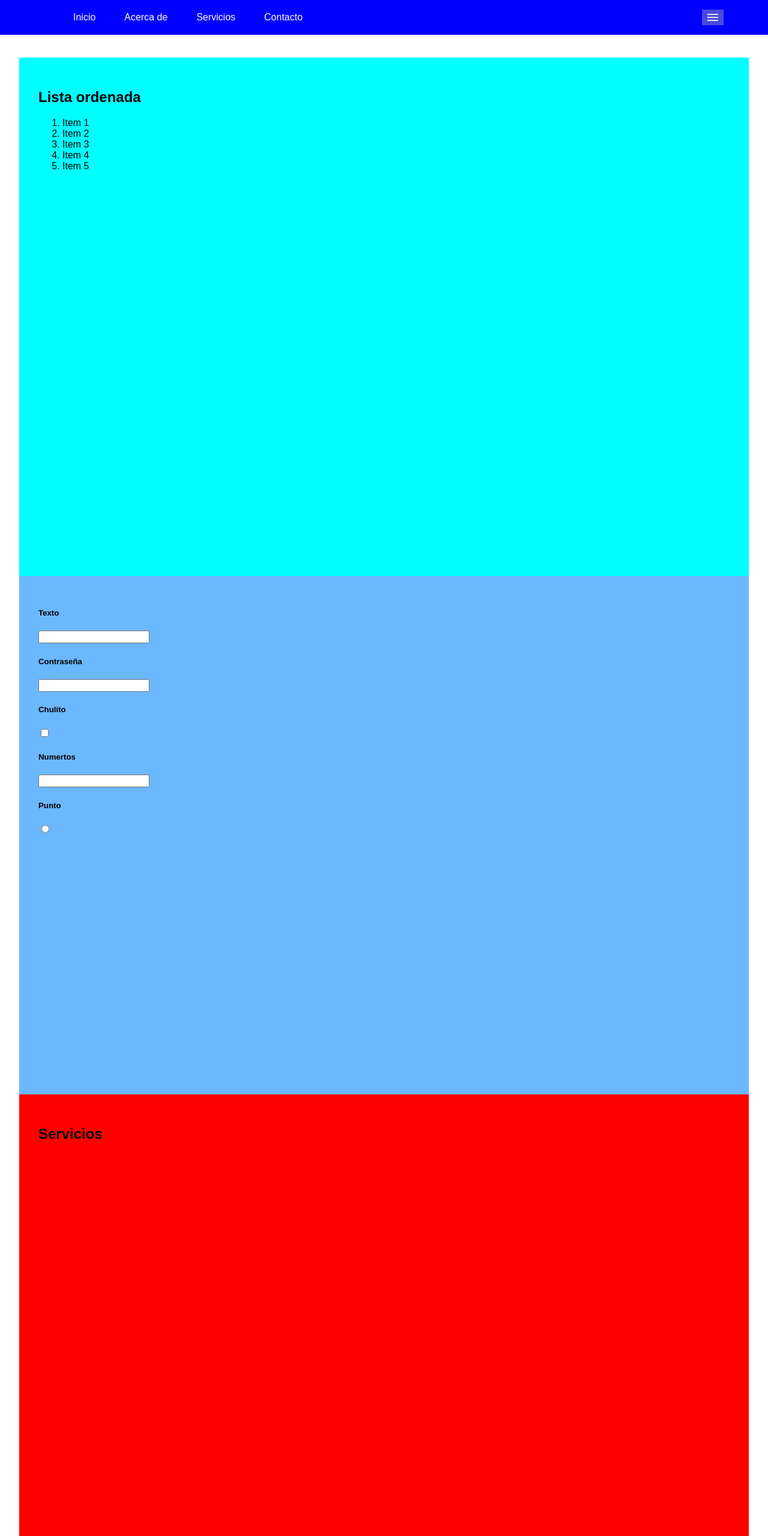
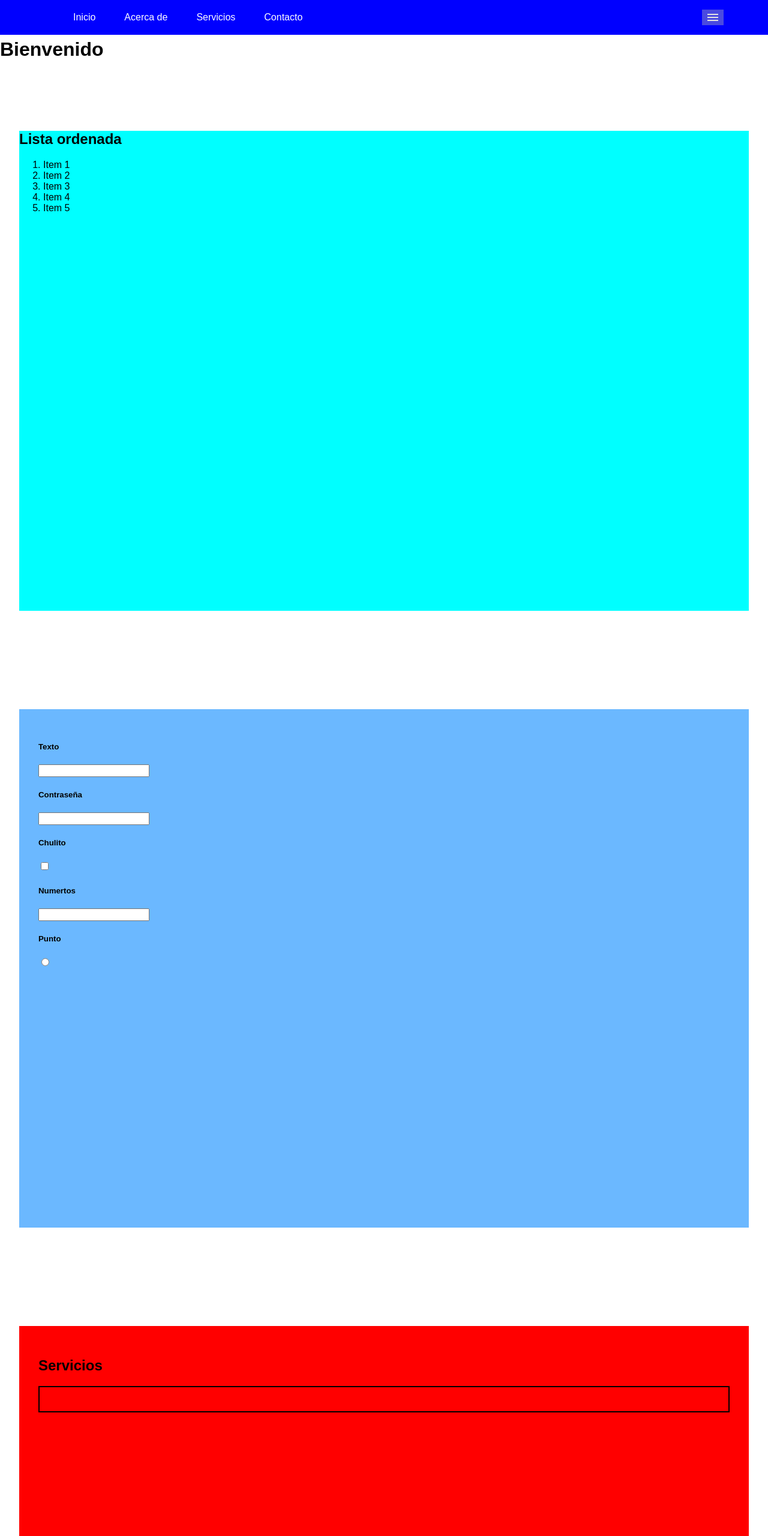
Before and after one commit to Adrian04g/Rprueba, a plain HTML site: page navegacion.html in a window 1280 px wide. Shown: the top 2560 px of the page at 60% size. Drawn offline with Linux system fonts and the light colour scheme.

Commit message:
navegacion ok

```diff
--- a/navegacion.html
+++ b/navegacion.html
@@ -11,14 +11,17 @@
     <header>
       <nav>
         <ul >
-          <li><a href="#Inicio">Inicio</a></li>
-          <li><a href="#Acercade">Acerca de</a></li>
-          <li><a href="#Servicios">Servicios</a></li>
-          <li><a href="#Contacto">Contacto</a></li>
+          <li><a href="#Sinicio">Inicio</a></li>
+          <li><a href="#Sacercade">Acerca de</a></li>
+          <li><a href="#Sservicio">Servicios</a></li>
+          <li><a href="#Scontacto">Contacto</a></li>
         </ul>
         <button id="nav-toggle" aria-label="toggle navegation"><img src="menu.png"></button>
       </nav>
     </header>
+    <div id="Sinicio">
+      <h1>Bienvenido </h1>
+    </div>
     <main>
         <section id="Inicio">
             <h1>Lista ordenada</h1>
@@ -30,6 +33,7 @@
                 <li>Item 5</li>
             </ol>
         </section>
+        <div id="Sacercade"><br><br></div>
         <section id="Acercade">
             <h5>Texto</h5>
             <input type="text" />
@@ -41,10 +45,15 @@
             <input type="number" />
             <h5>Punto</h5>
             <input type="radio" />
-        </section>
+          </section>
+          <div id="Sservicio"><br><br></div>
         <section id="Servicios">
             <h1>Servicios</h1>
+            <div class="contenedorS">
+
+            </div>
         </section>
+        <div id="Scontacto"><br><br></div>
         <section id="Contacto">
             <h1>Contacto</h1>
         </section>
--- a/styleN.css
+++ b/styleN.css
@@ -45,26 +45,39 @@ nav ul li a:hover{
 #Inicio{
     height: 100vh;
     background-color: aqua;
+    margin: 4em 0 4em 0;
+
 }
 #Acercade{
     height: 100vh;
     background-color: #6bb8ff;
+    margin: 4em 0 4em 0;
+    padding: 2em;
 }
 #Servicios{
     height: 100vh;
     background-color: rgb(255, 0, 0);
+    margin: 4em 0 4em 0;
+    padding: 2em;
 }
 #Contacto{
     height: 100vh;
     background-color: rgb(228, 59, 243);
+    margin: 4em 0 4em 0;
+    padding: 2em;
 }
-section{
+#Servicios{
     padding: 2em;
 }
 main{
-    margin-top: 4em;
     padding: 2em;
 }
+#Sinicio{
+    margin-top: 4em;
+    padding:  -1em 1em 1em 1em;
+}
+
+
 /* Responsive Design */
 @media (max-width: 768px) {
  nav ul {
@@ -92,3 +105,7 @@ main{
     font-size: 1.5em;
     cursor: pointer;
 }
+.contenedorS{
+    border: 2px solid black;
+    padding: 20px;
+}
```
